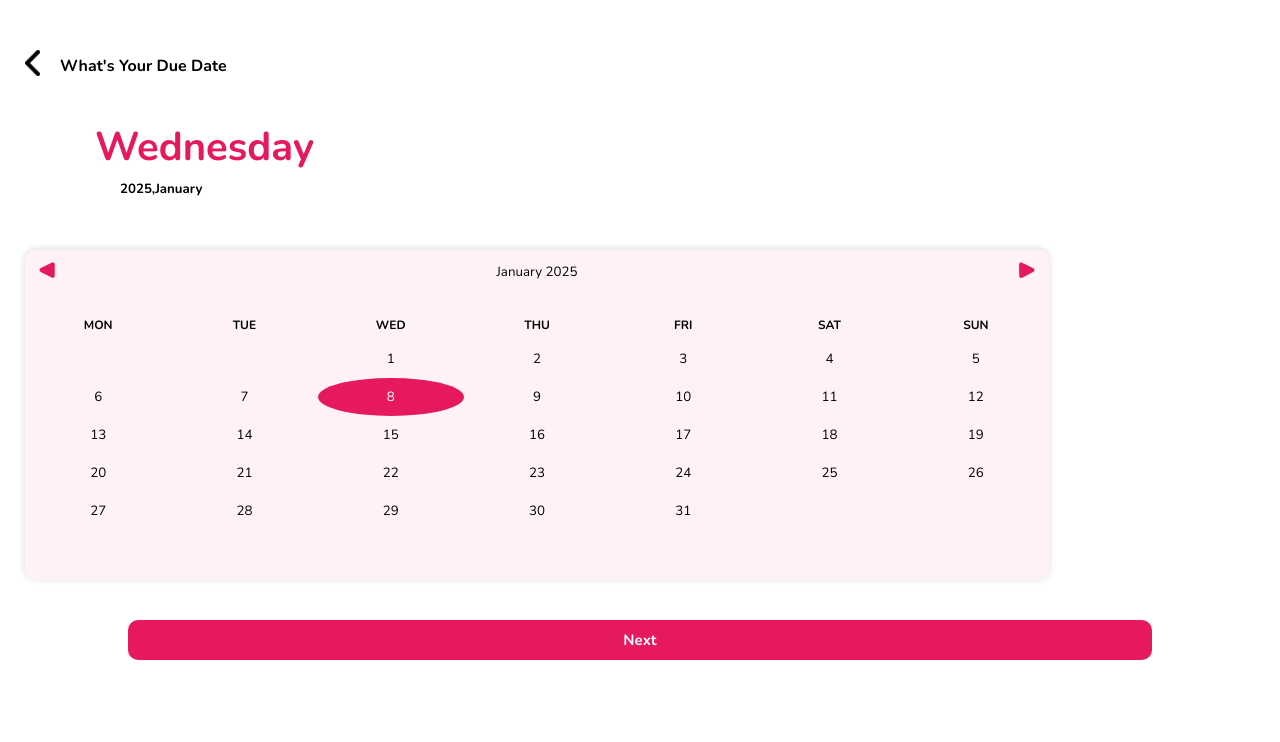
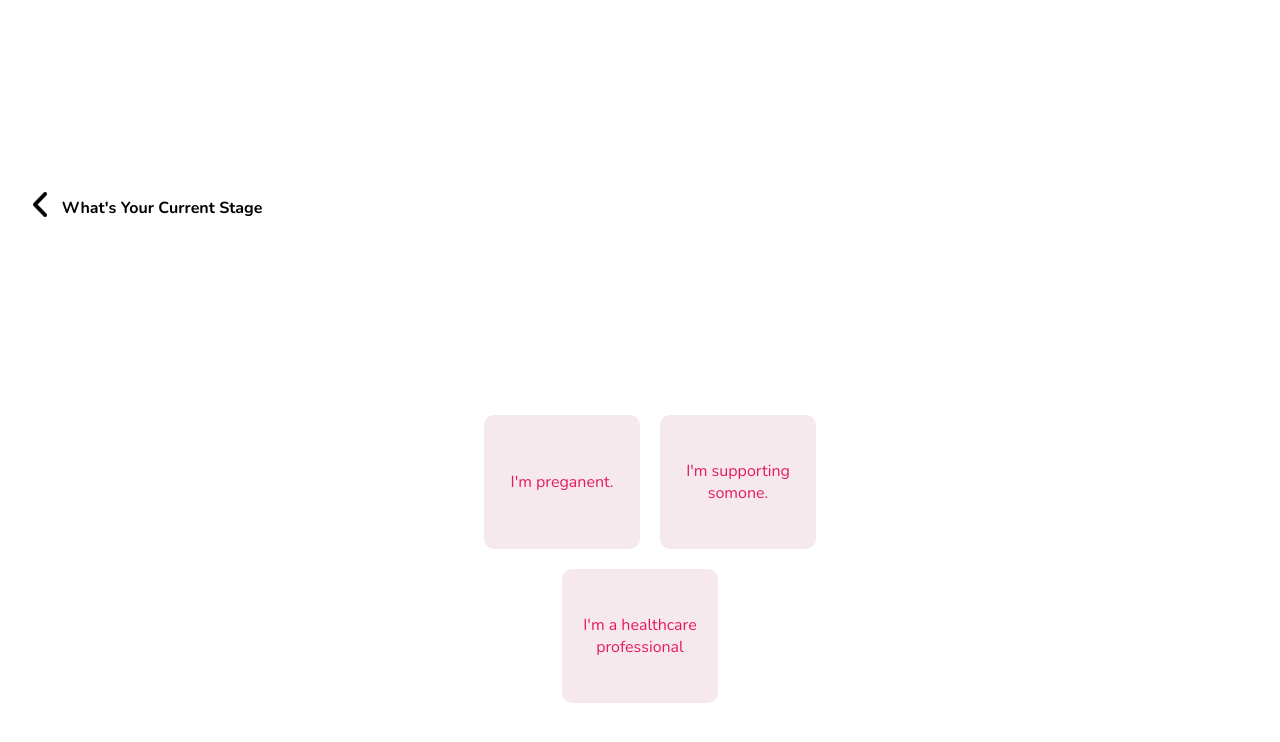
Before and after one commit to gt-selva/Mom-Mate-App-, a React (Vite) app: page /currentstage in a window 1280 px wide. Shown: the top 742 px of the page. Built offline with nearby package versions, Linux system fonts and the light colour scheme.

Commit message:
routing add pages

```diff
--- a/src/App.jsx
+++ b/src/App.jsx
@@ -12,7 +12,7 @@ function App() {
 
   return (
     <>
-      {/* <BrowserRouter>
+      <BrowserRouter>
         <Routes>
           <Route path='/' element={<Welcome />} />
           <Route path='/signup' element={<SignUp />} />
@@ -20,9 +20,9 @@ function App() {
           <Route path='/*' element={<UrlError />} />
           <Route path='/details' element={<Details />} />
           <Route path='/currentstage' element={<CurrentStage />} />
+          <Route path='/duedate' element={<DueDate />} />
         </Routes>
-      </BrowserRouter> */}
-      <DueDate />
+      </BrowserRouter>
 
 
     </>
--- a/src/Components/CurrentStage.css
+++ b/src/Components/CurrentStage.css
@@ -54,15 +54,16 @@
     display: flex;
     justify-content: center;
 }
-#stage-3 p{
+#stage-3 p,#stage-2 p,#stage-1 p{
+    color: #E6195E !important;
     text-align: center;
     display: flex;
     justify-content: center;
     align-items: center;
     padding: 10px 10px;
 }
-#stage-3 p:hover{
-    color: white;
+#stage-3 p:hover,#stage-2 p:hover,#stage-1 p:hover{
+    color: white !important;
     font-weight: 700;
 }
 #stage-3:hover{
--- a/src/Components/CurrentStage.jsx
+++ b/src/Components/CurrentStage.jsx
@@ -14,17 +14,23 @@ function CurrentStage() {
                     </div>
 
                     <div id='stages'>
+                        <Link to={'/duedate'}>
                             <div id='stage-1'>
                                 <p>I'm preganent.</p>
                             </div>
+                        </Link>
+                        <Link to={'/duedate'}>
                             <div id='stage-2'>
                                 <p>I'm supporting somone.</p>
                             </div>
+                        </Link>
                     </div>
                     <div id='stage'>
+                        <Link to={'/duedate'}>
                             <div id='stage-3'>
                                 <p>I'm a healthcare professional</p>
                             </div>
+                        </Link>
                     </div>
                 </div>
             </div>
--- a/src/Components/DueDate.jsx
+++ b/src/Components/DueDate.jsx
@@ -1,3 +1,4 @@
+import { Link } from 'react-router-dom'
 import '../Components/DueDate.css'
 import { useState } from 'react'
 import backButton from '../assets/Logos/back button.png'
@@ -17,9 +18,11 @@ function DueDate() {
         <>
             <div>
                 <div id='back-section'>
-                    <div>
-                        <img src={backButton} width='15px' alt="" />
-                    </div>
+                    <Link to={'/currentstage'}>
+                        <div>
+                            <img src={backButton} width='15px' alt="" />
+                        </div>
+                    </Link>
                     <div><h4>What's Your Due Date</h4></div>
                 </div>
 
```
Lines whose indentation alone changed are shown as unchanged.
